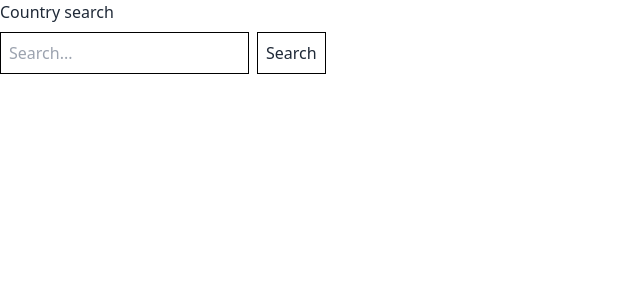
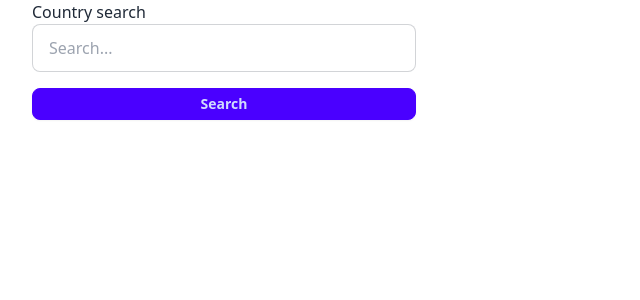
Before and after one commit to daniel-collings/country-facts, a React (Vite) app: page / in a window 1280 px wide. Shown: the top 300 px of the page, without its empty margins (0-640 px from the left). Built offline with nearby package versions, Linux system fonts and the light colour scheme; the HTML template or start-up script is replaced by a standard one.

Commit message:
Init refactor of code out of App.tsx

```diff
--- a/src/App.tsx
+++ b/src/App.tsx
@@ -1,59 +1,12 @@
-import { useState } from 'react'
 import './global.css'
+import Home from './pages/Home.tsx'
+import MainLayout from './layouts/MainLayout.tsx'
 
 function App() {
-  const [results, setResults] = useState([])
-  const [search, setSearch] = useState('')
-
   return (
-    <>
-      <h2>Country search</h2>
-      <input
-        type="text"
-        placeholder="Search..."
-        onChange={(event) => {
-          setSearch(event.target.value)
-        }}
-        style={{
-          padding: '8px',
-          border: '1px solid black'
-        }}
-      />
-      <button
-        onClick={() => {
-          fetch(`https://restcountries.com/v3.1/name/${search}`)
-            .then((res) => res.json())
-            .then((data) => setResults(data))
-        }}
-        style={{
-          display: 'inline-block',
-          padding: '8px',
-          margin: '8px',
-          border: '1px solid black',
-          cursor: 'pointer'
-        }}
-      >
-        Search
-      </button>
-
-      <div>
-        {results.map(
-          (x: {
-            name: { official: string }
-            flag: string
-            capital: string
-          }) => {
-            return (
-              <div>
-                {x.flag} {x.name.official}
-                <br />
-                Capital: {x.capital}
-              </div>
-            )
-          }
-        )}
-      </div>
-    </>
+    <MainLayout>
+      <Home />
+    </MainLayout>
   )
 }
 
--- /dev/null
+++ b/src/features/CountrySearchForm.tsx
@@ -0,0 +1,41 @@
+import { FormEvent } from 'react'
+
+interface ICountrySearchForm {
+  search: string
+  setSearch: (value: ((prevState: string) => string) | string) => void
+  setResults: (value: ((prevState: []) => []) | []) => void
+}
+
+export default function CountrySearchForm({
+  search,
+  setSearch,
+  setResults
+}: ICountrySearchForm) {
+  const fetchCountryData = async (e: FormEvent) => {
+    e.preventDefault()
+
+    return await fetch(`https://restcountries.com/v3.1/name/${search}`)
+      .then((res) => res.json())
+      .then((data) => setResults(data))
+  }
+
+  return (
+    <form
+      onSubmit={fetchCountryData}
+      className="grid grid-flow-row max-w-96 gap-4"
+    >
+      <input
+        type="text"
+        required
+        className="input input-bordered"
+        placeholder="Search..."
+        onChange={(event) => {
+          setSearch(event.target.value)
+        }}
+      />
+      <button className="btn btn-sm btn-primary" type="submit">
+        Search
+      </button>
+    </form>
+  )
+}
--- /dev/null
+++ b/src/layouts/MainLayout.tsx
@@ -0,0 +1,7 @@
+import { ReactNode } from 'react'
+
+export default function MainLayout({ children }: { children: ReactNode }) {
+  return (
+    <main className="container mx-auto px-4 sm:px-6 lg:px-8">{children}</main>
+  )
+}
--- /dev/null
+++ b/src/pages/Home.tsx
@@ -0,0 +1,36 @@
+import { useState } from 'react'
+import CountrySearchInput from '../features/CountrySearchForm.tsx'
+
+export default function Home() {
+  const [results, setResults] = useState<[]>([])
+  const [search, setSearch] = useState('')
+
+  return (
+    <div data-theme="light">
+      <h2>Country search</h2>
+      <CountrySearchInput
+        search={search}
+        setSearch={setSearch}
+        setResults={setResults}
+      />
+
+      <div>
+        {results.map(
+          (x: {
+            name: { official: string }
+            flag: string
+            capital: string
+          }) => {
+            return (
+              <div>
+                {x.flag} {x.name.official}
+                <br />
+                Capital: {x.capital}
+              </div>
+            )
+          }
+        )}
+      </div>
+    </div>
+  )
+}
```
